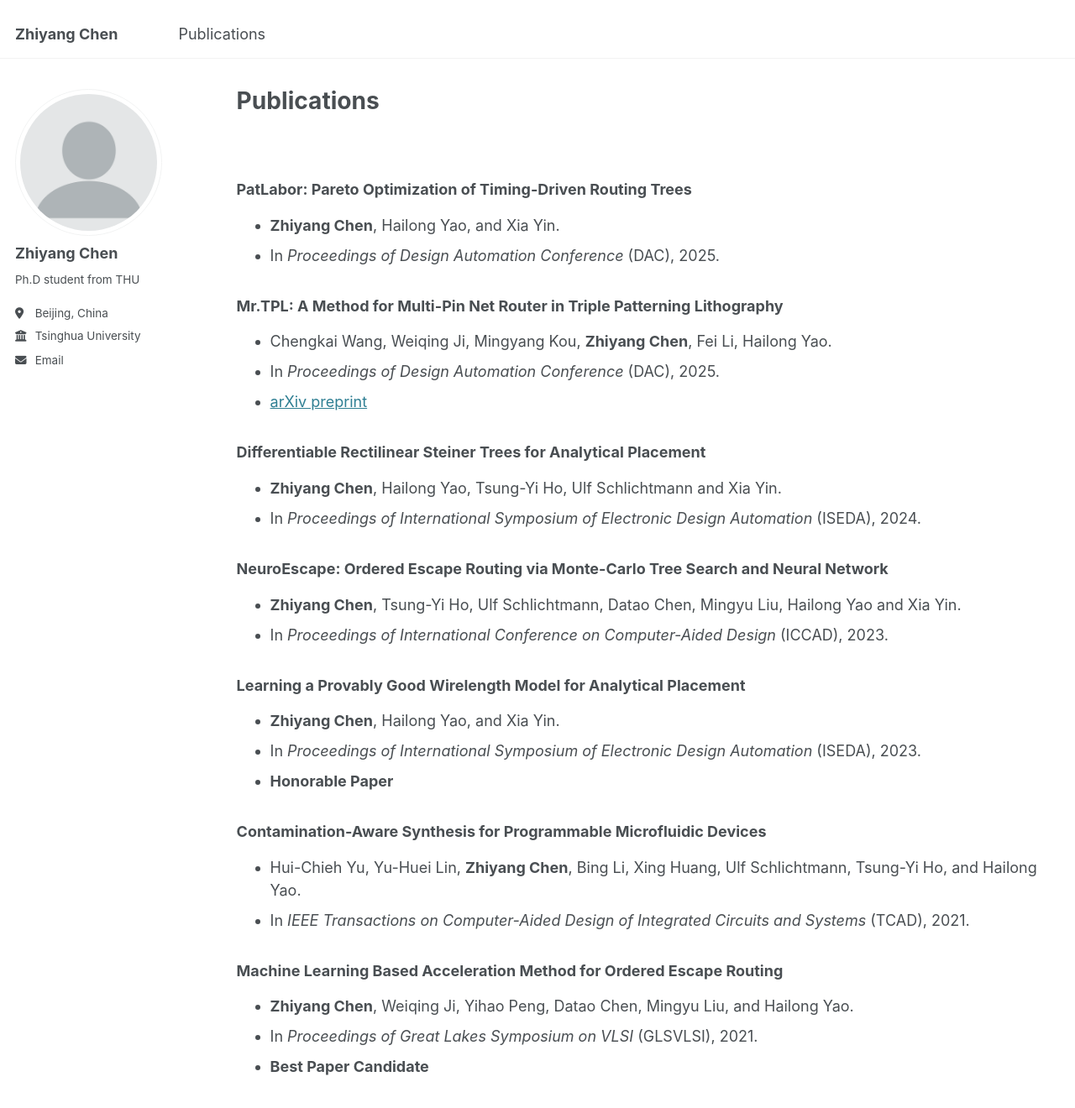
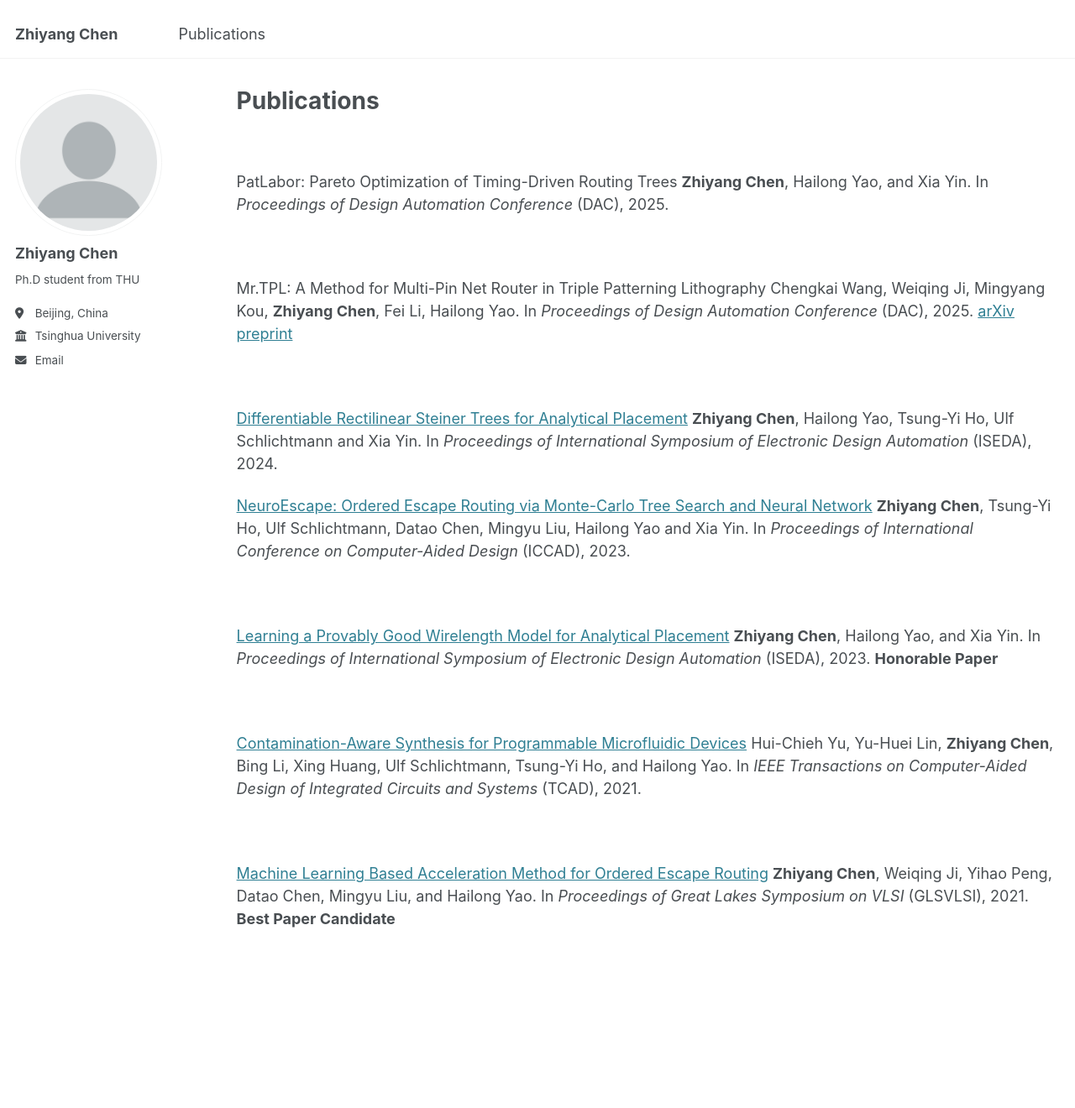
Before and after one commit to chen-zhi-yang/chen-zhi-yang.github.io, a Jekyll site: the page built from _pages/publications.md, in a window 1280 px wide and 1400 px high. Shown: the top 1320 px of the window at 84% size. Built offline with Jekyll 4.4.1, drawn with Linux system fonts in a browser that asks for light colours; some of the changed lines change nothing that is shown.

Commit message:
Modify pubs

```diff
--- a/_pages/publications.md
+++ b/_pages/publications.md
@@ -13,33 +13,43 @@
 
 <br>
 
-### PatLabor: Pareto Optimization of Timing-Driven Routing Trees
-   * **Zhiyang Chen**, Hailong Yao, and Xia Yin.
-   * In *Proceedings of Design Automation Conference* (DAC), 2025.
+PatLabor: Pareto Optimization of Timing-Driven Routing Trees
+**Zhiyang Chen**, Hailong Yao, and Xia Yin.
+In *Proceedings of Design Automation Conference* (DAC), 2025.
 
-### Mr.TPL: A Method for Multi-Pin Net Router in Triple Patterning Lithography
-   * Chengkai Wang, Weiqing Ji, Mingyang Kou, **Zhiyang Chen**, Fei Li, Hailong Yao.
-   * In *Proceedings of Design Automation Conference* (DAC), 2025.
-   * [arXiv preprint](https://arxiv.org/abs/2412.02703)
+<br>
 
-### Differentiable Rectilinear Steiner Trees for Analytical Placement
-   * **Zhiyang Chen**, Hailong Yao, Tsung-Yi Ho, Ulf Schlichtmann and Xia Yin.
-   * In *Proceedings of International Symposium of Electronic Design Automation* (ISEDA), 2024.
+Mr.TPL: A Method for Multi-Pin Net Router in Triple Patterning Lithography
+Chengkai Wang, Weiqing Ji, Mingyang Kou, **Zhiyang Chen**, Fei Li, Hailong Yao.
+In *Proceedings of Design Automation Conference* (DAC), 2025.
+[arXiv preprint](https://arxiv.org/abs/2412.02703)
 
-### NeuroEscape: Ordered Escape Routing via Monte-Carlo Tree Search and Neural Network
-   * **Zhiyang Chen**, Tsung-Yi Ho, Ulf Schlichtmann, Datao Chen, Mingyu Liu, Hailong Yao and Xia Yin.
-   * In *Proceedings of International Conference on Computer-Aided Design* (ICCAD), 2023.
+<br>
 
-### Learning a Provably Good Wirelength Model for Analytical Placement
-   * **Zhiyang Chen**, Hailong Yao, and Xia Yin.
-   * In *Proceedings of International Symposium of Electronic Design Automation* (ISEDA), 2023.
-   * **Honorable Paper**
+[Differentiable Rectilinear Steiner Trees for Analytical Placement](https://ieeexplore.ieee.org/document/10617497)
+**Zhiyang Chen**, Hailong Yao, Tsung-Yi Ho, Ulf Schlichtmann and Xia Yin.
+In *Proceedings of International Symposium of Electronic Design Automation* (ISEDA), 2024.
 
-### Contamination-Aware Synthesis for Programmable Microfluidic Devices
-   * Hui-Chieh Yu, Yu-Huei Lin, **Zhiyang Chen**, Bing Li, Xing Huang, Ulf Schlichtmann, Tsung-Yi Ho, and Hailong Yao.
-   * In *IEEE Transactions on Computer-Aided Design of Integrated Circuits and Systems* (TCAD), 2021.
+[NeuroEscape: Ordered Escape Routing via Monte-Carlo Tree Search and Neural Network](https://ieeexplore.ieee.org/abstract/document/10323718)
+**Zhiyang Chen**, Tsung-Yi Ho, Ulf Schlichtmann, Datao Chen, Mingyu Liu, Hailong Yao and Xia Yin.
+In *Proceedings of International Conference on Computer-Aided Design* (ICCAD), 2023.
 
-### Machine Learning Based Acceleration Method for Ordered Escape Routing
-   * **Zhiyang Chen**, Weiqing Ji, Yihao Peng, Datao Chen, Mingyu Liu, and Hailong Yao.
-   * In *Proceedings of Great Lakes Symposium on VLSI* (GLSVLSI), 2021.
-   * **Best Paper Candidate**
+<br>
+
+[Learning a Provably Good Wirelength Model for Analytical Placement](https://ieeexplore.ieee.org/document/10218451)
+**Zhiyang Chen**, Hailong Yao, and Xia Yin.
+In *Proceedings of International Symposium of Electronic Design Automation* (ISEDA), 2023.
+**Honorable Paper**
+
+<br>
+
+[Contamination-Aware Synthesis for Programmable Microfluidic Devices](https://ieeexplore.ieee.org/document/9647006)
+Hui-Chieh Yu, Yu-Huei Lin, **Zhiyang Chen**, Bing Li, Xing Huang, Ulf Schlichtmann, Tsung-Yi Ho, and Hailong Yao.
+In *IEEE Transactions on Computer-Aided Design of Integrated Circuits and Systems* (TCAD), 2021.
+
+<br>
+
+[Machine Learning Based Acceleration Method for Ordered Escape Routing](https://dl.acm.org/doi/10.1145/3453688.3461483)
+**Zhiyang Chen**, Weiqing Ji, Yihao Peng, Datao Chen, Mingyu Liu, and Hailong Yao.
+In *Proceedings of Great Lakes Symposium on VLSI* (GLSVLSI), 2021.
+**Best Paper Candidate**
```
